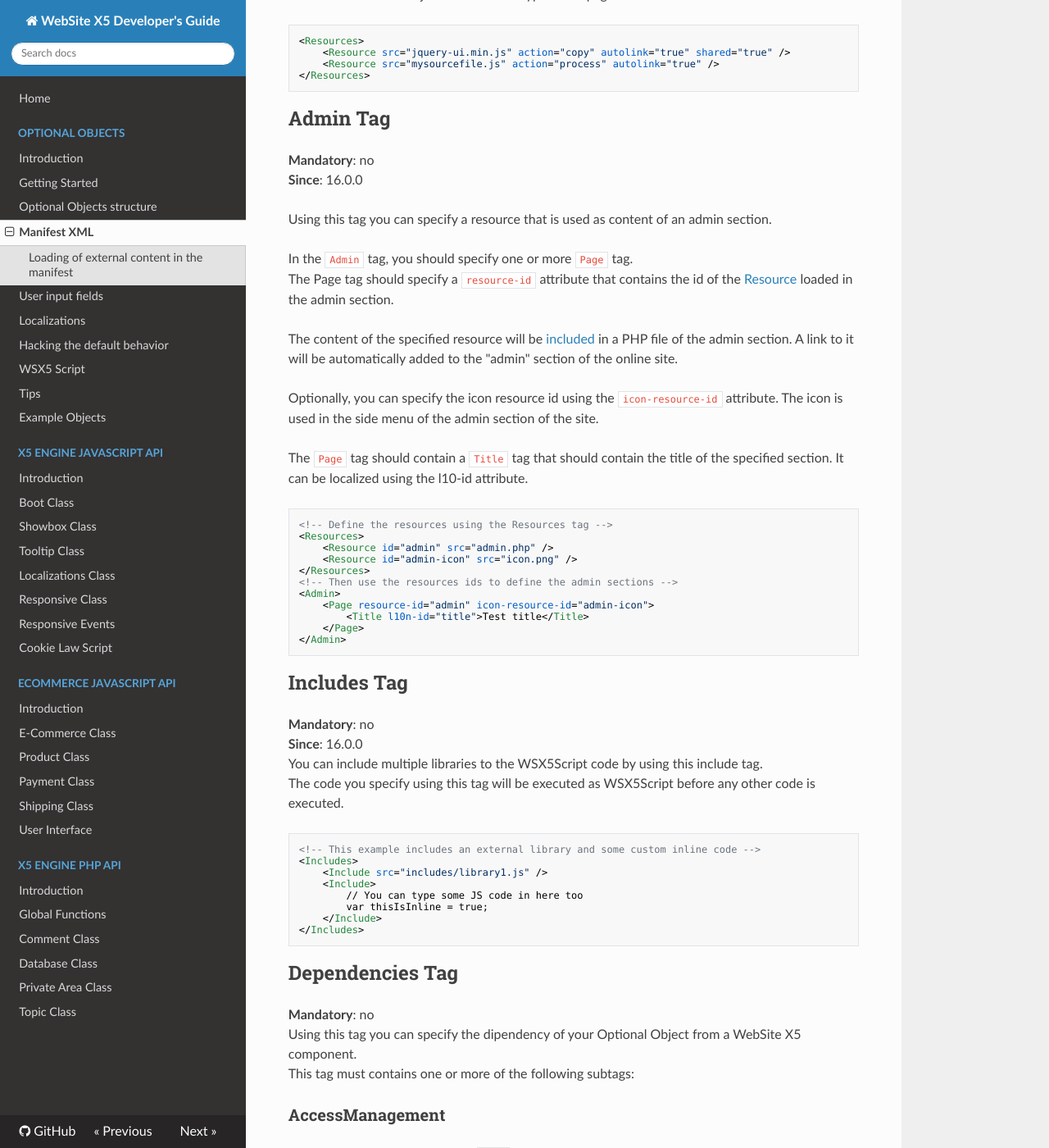
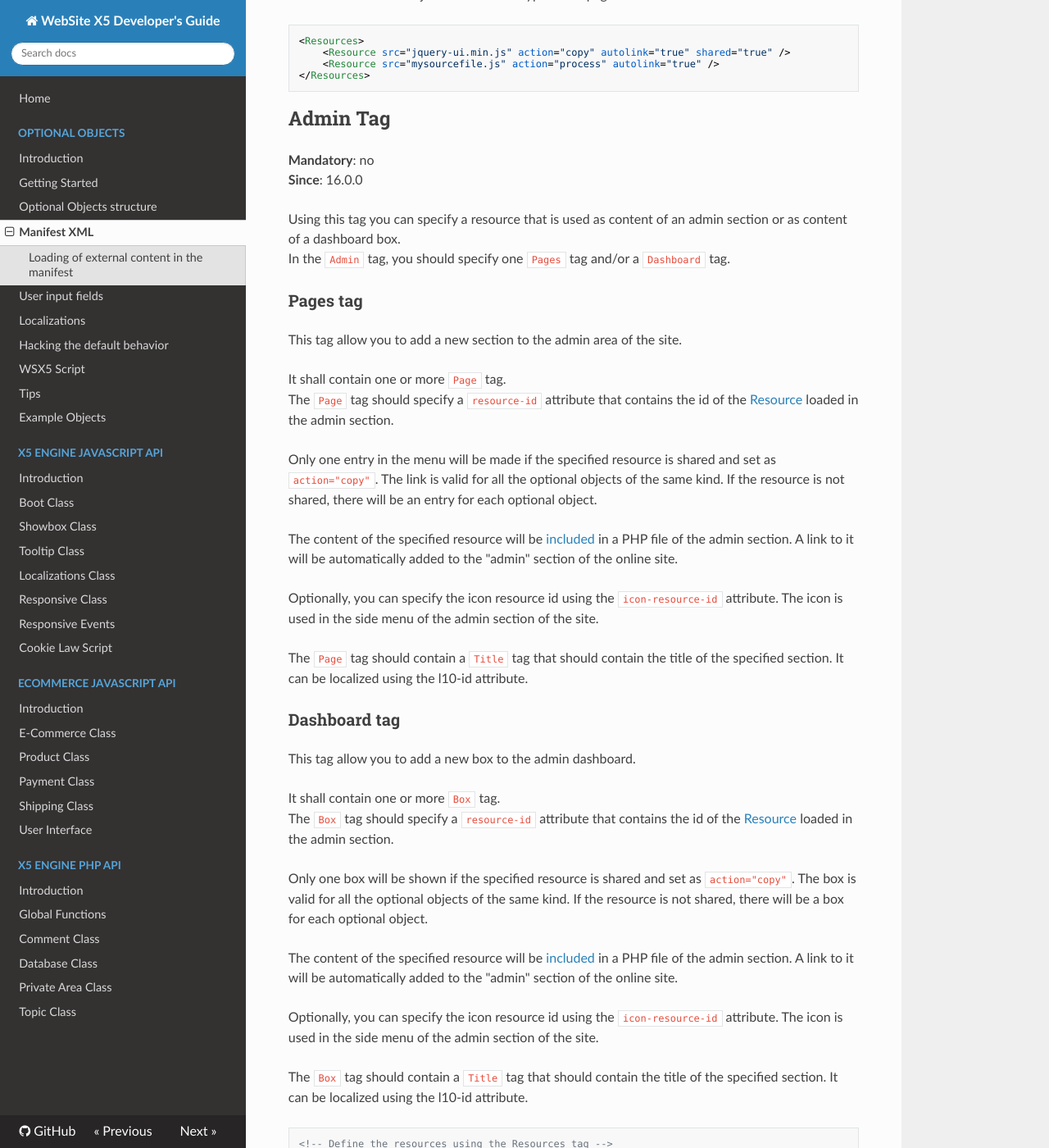
Before and after one commit to WebSiteX5/wsx5-developers-guide, an MkDocs documentation site: the page built from docs/optional-objects/manifest-xml.md, in a window 1280 px wide and 1400 px high, scrolled down 4757 px. Shown: the whole window at 82% size. Built offline with MkDocs 1.6.1, drawn with Linux system fonts in a browser that asks for light colours; nearby versions of some CDN libraries; old or Windows-style settings are respelled for this version of MkDocs; some of the changed text lies outside the part shown.

Commit message:
Oggetti Opzionali: Aggiornamento documentazione per i tag Admin
WSX5-1995

````diff
--- a/docs/optional-objects/manifest-xml.md
+++ b/docs/optional-objects/manifest-xml.md
@@ -206,10 +206,17 @@ The second file is a custom JavaScript file that needs to be processed before be
 **Mandatory**: no
 **Since**: 16.0.0
 
-Using this tag you can specify a resource that is used as content of an admin section.
+Using this tag you can specify a resource that is used as content of an admin section or as content of a dashboard box.
+In the `Admin` tag, you should specify one `Pages` tag and/or a `Dashboard` tag.
 
-In the `Admin` tag, you should specify one or more `Page` tag.
-The Page tag should specify a `resource-id` attribute that contains the id of the [Resource](#resources-tag) loaded in the admin section.
+### Pages tag
+
+This tag allow you to add a new section to the admin area of the site.
+
+It shall contain one or more `Page` tag.
+The `Page` tag should specify a `resource-id` attribute that contains the id of the [Resource](#resources-tag) loaded in the admin section.
+
+Only one entry in the menu will be made if the specified resource is shared and set as `action="copy"`. The link is valid for all the optional objects of the same kind. If the resource is not shared, there will be an entry for each optional object.
 
 The content of the specified resource will be [included](http://php.net/manual/en/function.include.php) in a PHP file of the admin section. A link to it will be automatically added to the "admin" section of the online site.
 
@@ -217,17 +224,40 @@ Optionally, you can specify the icon resource id using the `icon-resource-id` at
 
 The `Page` tag should contain a `Title` tag that should contain the title of the specified section. It can be localized using the l10-id attribute.
 
+### Dashboard tag
+
+This tag allow you to add a new box to the admin dashboard.
+
+It shall contain one or more `Box` tag.
+The `Box` tag should specify a `resource-id` attribute that contains the id of the [Resource](#resources-tag) loaded in the admin section.
+
+Only one box will be shown if the specified resource is shared and set as `action="copy"`. The box is valid for all the optional objects of the same kind. If the resource is not shared, there will be a box for each optional object.
+
+The content of the specified resource will be [included](http://php.net/manual/en/function.include.php) in a PHP file of the admin section. A link to it will be automatically added to the "admin" section of the online site.
+
+Optionally, you can specify the icon resource id using the `icon-resource-id` attribute. The icon is used in the side menu of the admin section of the site.
+
+The `Box` tag should contain a `Title` tag that should contain the title of the specified section. It can be localized using the l10-id attribute.
+
 ```xml
 <!-- Define the resources using the Resources tag -->
 <Resources>
 	<Resource id="admin" src="admin.php" />
+	<Resource id="admin-dash" src="admin.php" />
 	<Resource id="admin-icon" src="icon.png" />
 </Resources>
-<!-- Then use the resources ids to define the admin sections -->
+<!-- Then use the resources ids to define the admin sections and boxes -->
 <Admin>
-	<Page resource-id="admin" icon-resource-id="admin-icon">
-		<Title l10n-id="title">Test title</Title>
-	</Page>
+	<Pages>
+		<Page resource-id="admin" icon-resource-id="admin-icon">
+			<Title l10n-id="title">This is the menu entry title</Title>
+		</Page>
+	</Pages>
+	<Dashboard>
+		<Box resource-id="admin-dash" icon-resource-id="admin-icon">
+			<Title l10n-id="title">This is the dashboard box title</Title>
+		</Box>
+	</Dashboard>
 </Admin>
 ```
 
````
